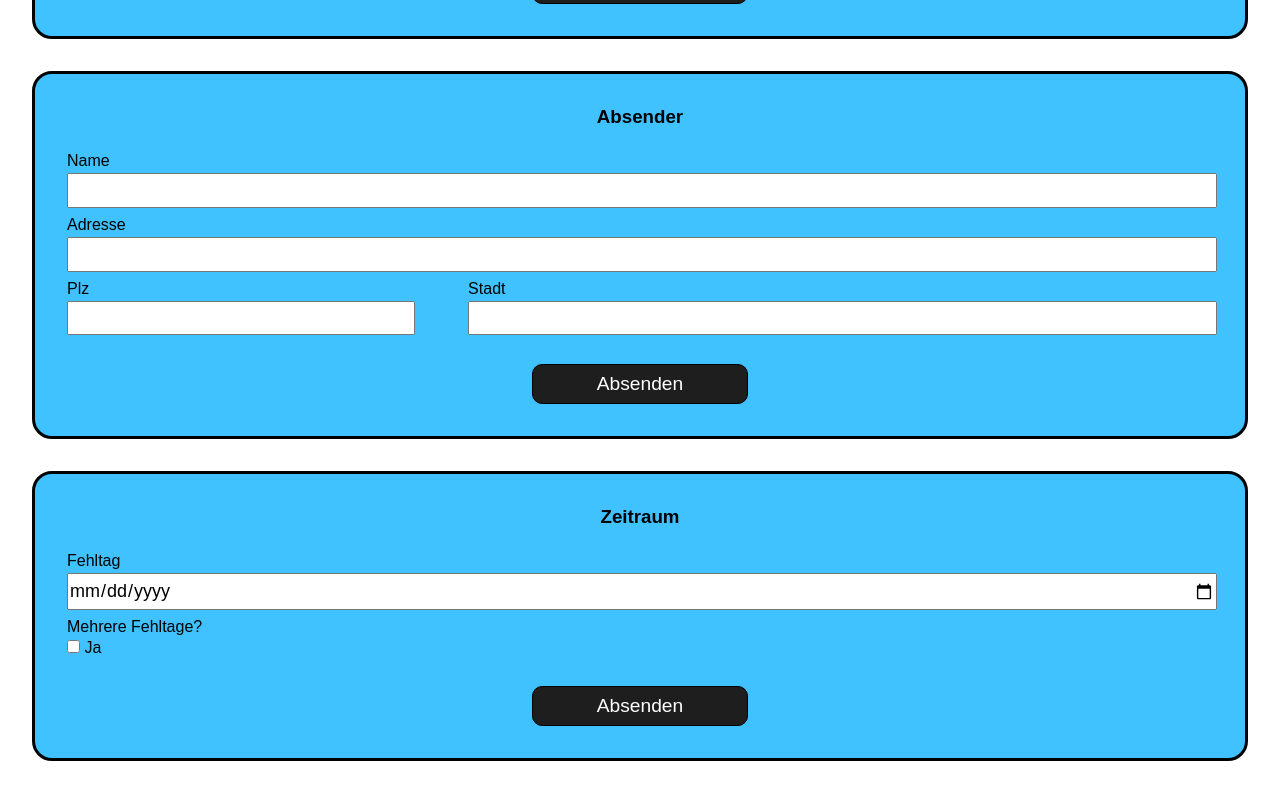
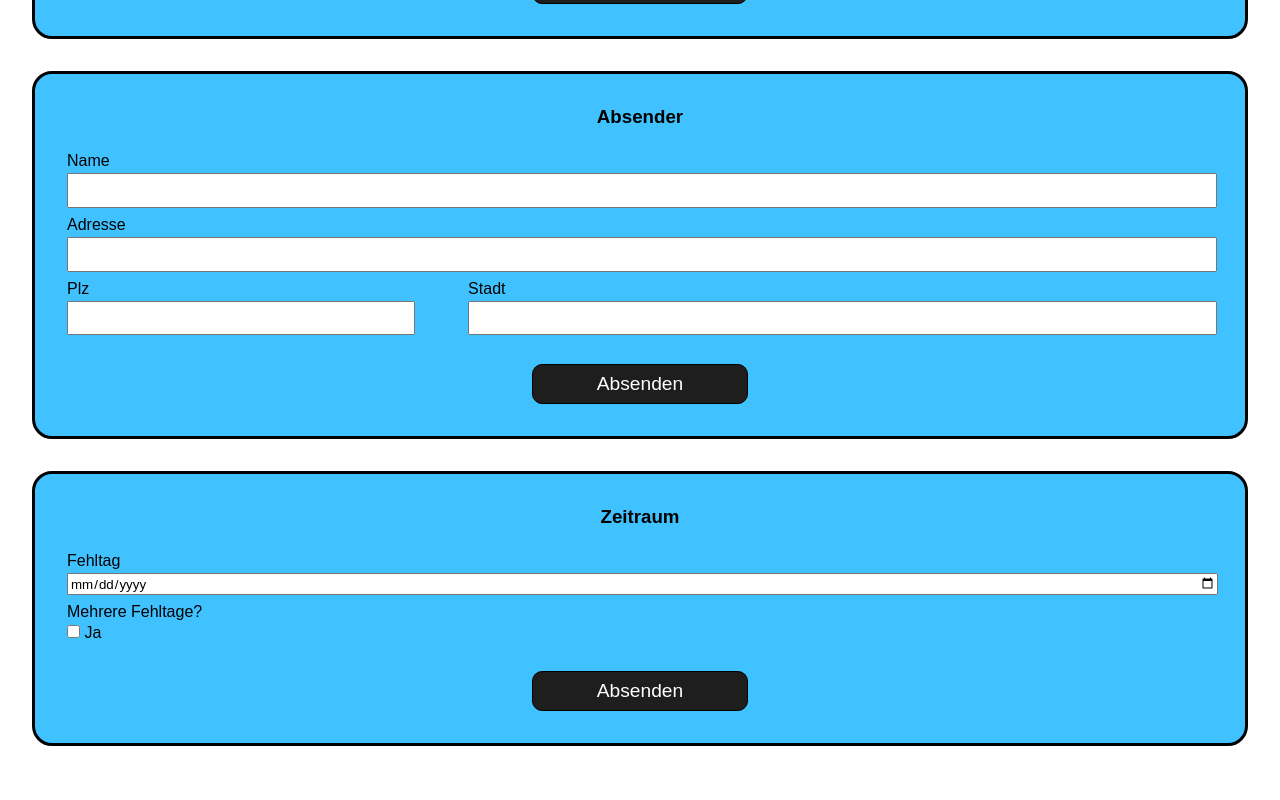
Before and after one commit to finntechh/Entschuldigungstool, a Vue app: page / in a window 1280 px wide. Shown: the part 564-1364 px from the top of the page. Built offline with nearby package versions, Linux system fonts and the light colour scheme; a web font is replaced by a local one.

Commit message:
zeitraum fixed

```diff
--- a/src/assets/css/base.css
+++ b/src/assets/css/base.css
@@ -65,3 +65,11 @@ header {
 }
 
 /* NAVBAR-ENDE */
+
+/* FOOTER */
+
+.footer {
+    height: 20rem;
+}
+
+/* FOOTER-ENDE */
--- a/src/assets/css/form.css
+++ b/src/assets/css/form.css
@@ -79,3 +79,7 @@ p {
     background-color: green;
     width: 7rem;
 }
+
+.date-input {
+    min-width: 100%;
+}
--- a/src/components/zeitraum.vue
+++ b/src/components/zeitraum.vue
@@ -7,7 +7,7 @@
                 <label for="fehltag">
                     <p>Fehltag</p>
                 </label>
-                <input class="text-input" type="date" name="fehltag" v-model="newFehltag">
+                <input class="date-input" type="date" name="fehltag" v-model="newFehltag">
             </div>
 
             <label for="mehrereFehltag">
@@ -20,11 +20,12 @@
                 <label for="fehltag">
                     <p>Von</p>
                 </label>
-                <input class="text-input" type="date" name="fehltag" v-model="newVonFehltag">
+                <input class="date-input" type="date" name="fehltag" v-model="newVonFehltag">
+
                 <label for="fehltag">
                     <p>Bis</p>
                 </label>
-                <input class="text-input" type="date" name="fehltag" v-model="newBisFehltag">
+                <input class="date-input" type="date" name="fehltag" v-model="newBisFehltag">
 
             </div>
 
--- a/src/views/home.vue
+++ b/src/views/home.vue
@@ -13,5 +13,10 @@ import Zeitraum from '@/components/zeitraum.vue'
     <Empfaenger></Empfaenger>
     <Absender></Absender>
     <Zeitraum></Zeitraum>
+
+    <div class="footer">
+
+
+    </div>
   </main>
 </template>
```
